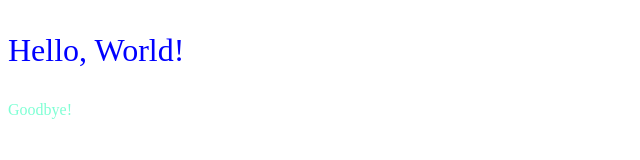
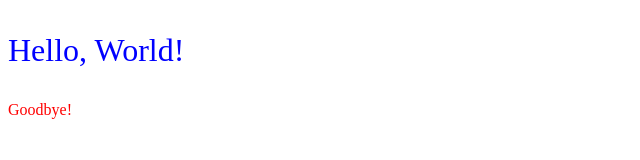
Before and after one commit to Alexander-Ignacio/ISC2O-Unit4-01-HTML-CSS, a plain HTML site: page index.html in a window 1280 px wide. Shown: the full height of the page, 0-640 px from the left. Drawn offline with Linux system fonts and the light colour scheme.

Commit message:
format fixes

```diff
--- a/style.css
+++ b/style.css
@@ -2,8 +2,7 @@
   color: blue;
   font-size: 200%;
 }
-
 #goodbye {
-  color: aquamarine;
+  color: red;
   font-size: 100%;
 }
```
